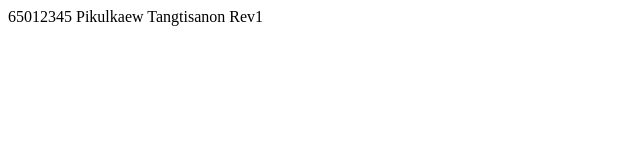
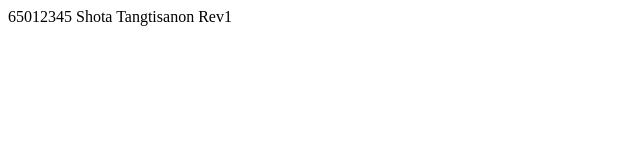
Before and after one commit to engkmitl/git101_Kaew, a plain HTML site: page index.html in a window 1280 px wide. Shown: the full height of the page, 0-640 px from the left. Drawn offline with Linux system fonts and the light colour scheme.

Commit message:
Update index.html

```diff
--- a/index.html
+++ b/index.html
@@ -6,6 +6,6 @@
     <title>Document</title>
 </head>
 <body>
-    65012345 Pikulkaew Tangtisanon Rev1
+    65012345 Shota Tangtisanon Rev1
 </body>
 </html>
```
